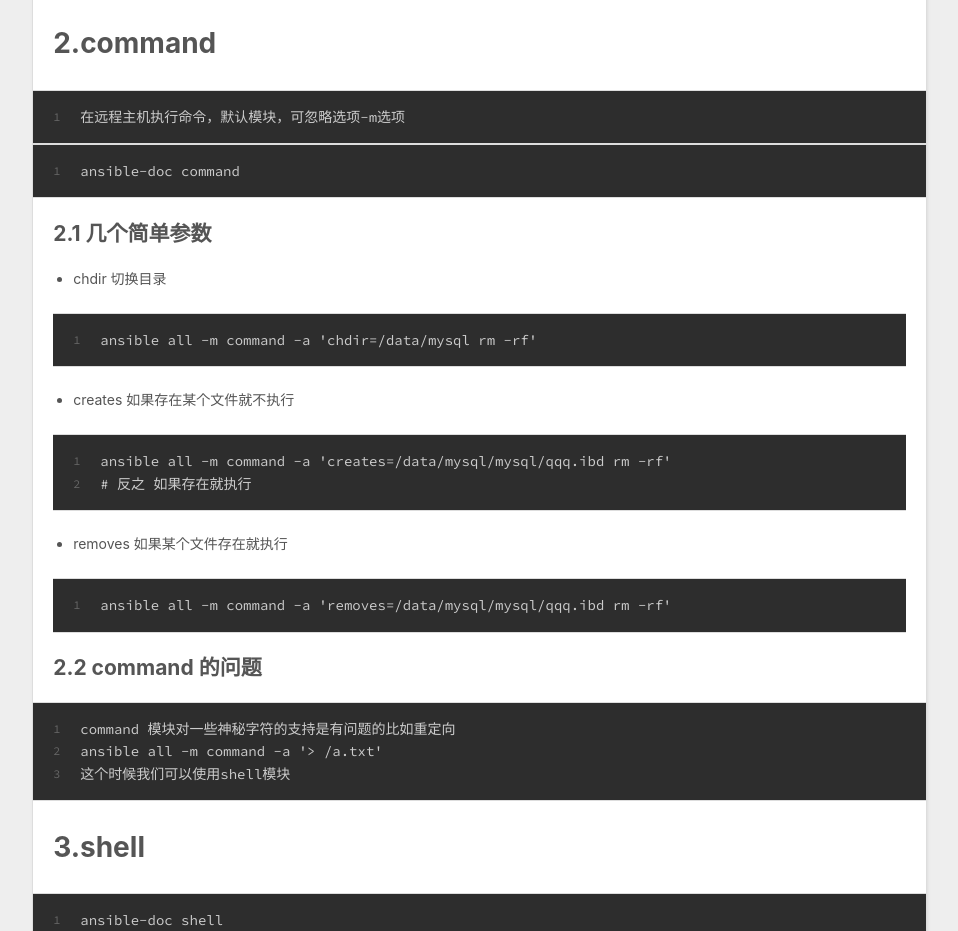
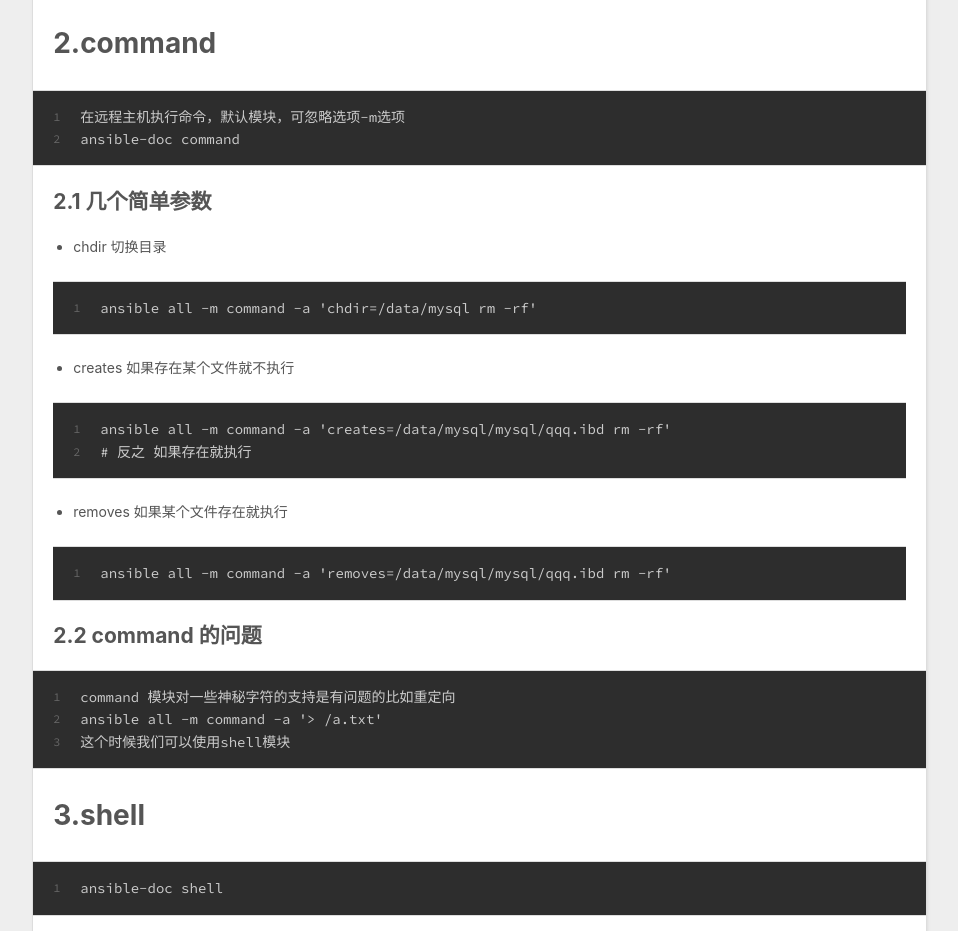
Before and after one commit to faker-DemoKing/faker-DemoKing.github.io, a plain HTML site: page index.html in a window 1280 px wide. Shown: the part 960-1891 px from the top of the page, without its empty margins (8-966 px from the left). Drawn offline with nearby package versions, Linux system fonts and the light colour scheme.

Commit message:
Site updated: 2019-10-08 17:46:25

```diff
--- a/index.html
+++ b/index.html
@@ -133,9 +133,7 @@
 
 </li>
 </ul>
-<h1 id="2-command"><a href="#2-command" class="headerlink" title="2.command"></a>2.command</h1><figure class="highlight plain"><table><tr><td class="gutter"><pre><span class="line">1</span><br></pre></td><td class="code"><pre><span class="line">在远程主机执行命令，默认模块，可忽略选项-m选项</span><br></pre></td></tr></table></figure>
-
-<figure class="highlight plain"><table><tr><td class="gutter"><pre><span class="line">1</span><br></pre></td><td class="code"><pre><span class="line">ansible-doc command</span><br></pre></td></tr></table></figure>
+<h1 id="2-command"><a href="#2-command" class="headerlink" title="2.command"></a>2.command</h1><figure class="highlight plain"><table><tr><td class="gutter"><pre><span class="line">1</span><br><span class="line">2</span><br></pre></td><td class="code"><pre><span class="line">在远程主机执行命令，默认模块，可忽略选项-m选项</span><br><span class="line">ansible-doc command</span><br></pre></td></tr></table></figure>
 
 <h2 id="2-1-几个简单参数"><a href="#2-1-几个简单参数" class="headerlink" title="2.1 几个简单参数"></a>2.1 几个简单参数</h2><ul>
 <li><p>chdir 切换目录</p>
```
Also changed, not shown: 2019/10/08/ansible-modules/index.html (+5 -7 lines).
